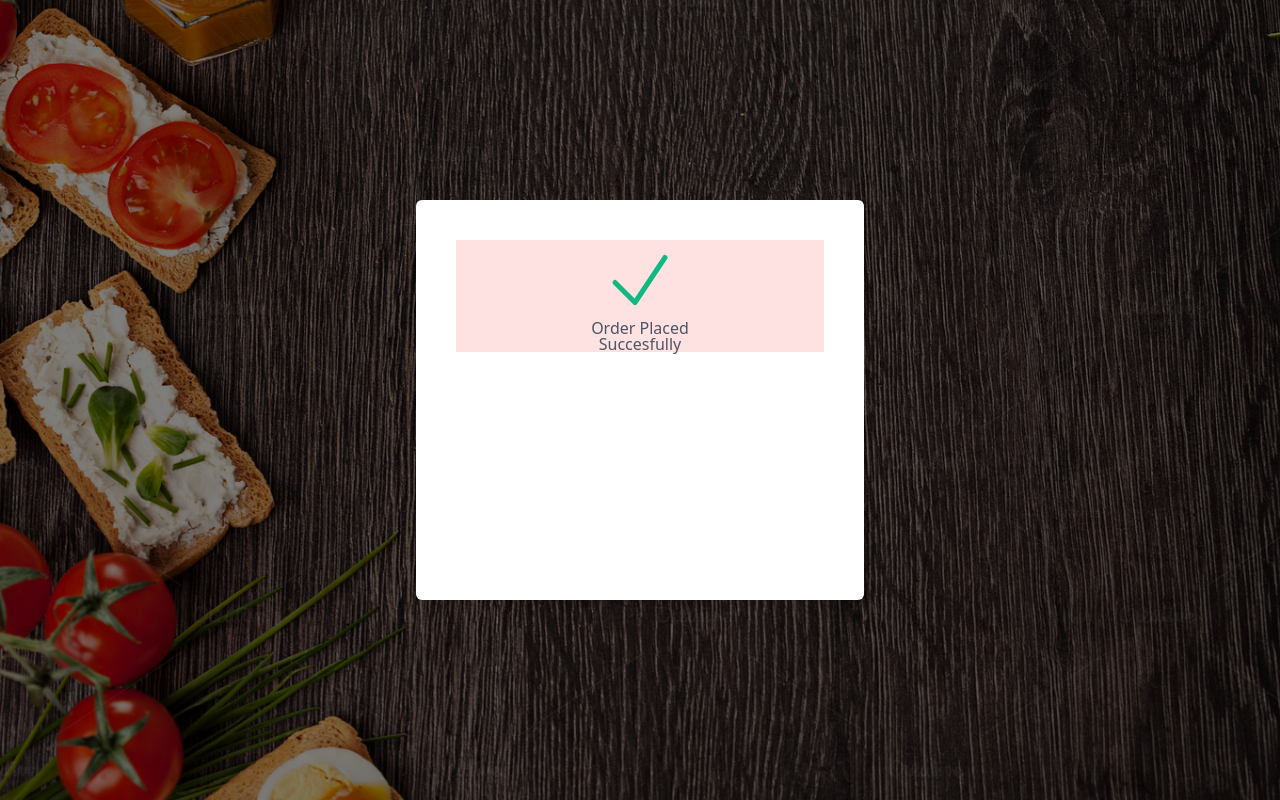
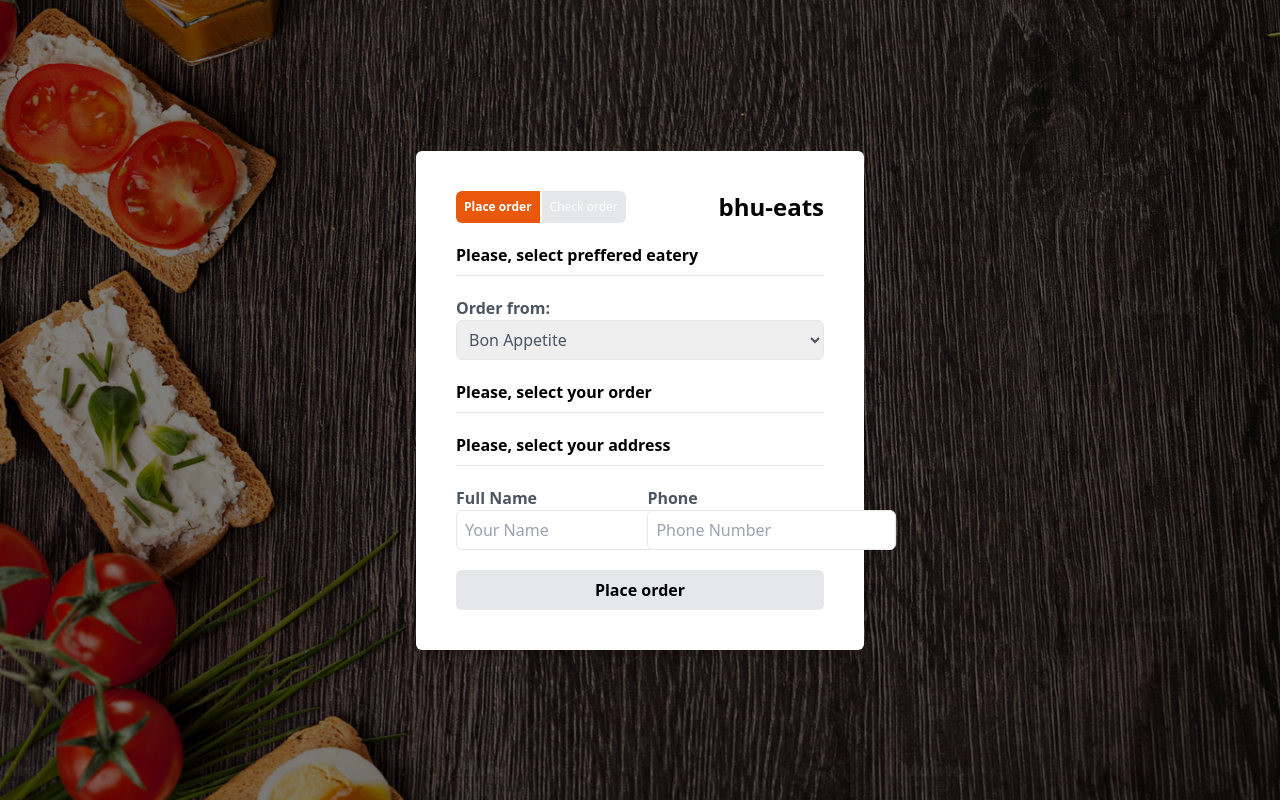
Before and after one commit to Daniel-16/bhu-eats, a React (Create React App) app in the folder frontend/: page / in a window 1280 px wide. Built offline with nearby package versions, Linux system fonts and the light colour scheme; the HTML template or start-up script is replaced by a standard one.

Commit message:
Before sellers endpoint UI.

```diff
--- a/frontend/package.json
+++ b/frontend/package.json
@@ -6,6 +6,7 @@
     "@testing-library/jest-dom": "^5.16.5",
     "@testing-library/react": "^13.4.0",
     "@testing-library/user-event": "^13.5.0",
+    "axios": "^1.4.0",
     "react": "^18.2.0",
     "react-dom": "^18.2.0",
     "react-router-dom": "^6.13.0",
--- a/frontend/src/routes/Home.js
+++ b/frontend/src/routes/Home.js
@@ -1,6 +1,37 @@
 import { useState } from "react";
+import axios from "axios";
 const Home = () => {
-  const [formState, setformState] = useState("success");
+  const [formState, setformState] = useState("place-order");
+  const [foods, setFoods] = useState([]);
+
+  const eateryIDs = {
+    bonAppetite: "648b0b96603c54fd86f892a1",
+    munchBox: "648b0f5ef4b30e98fce1dd19",
+  };
+
+  const getFoodList = async (e) => {
+    let targetEatery;
+
+    // Set eatery ID
+    if (e.target.value === "ba") {
+      targetEatery = eateryIDs.bonAppetite;
+    } else {
+      targetEatery = eateryIDs.munchBox;
+    }
+
+    // Make request
+    try {
+      const response = await axios({
+        url: `https://bhu-eats-server.onrender.com/getRestFoods/${targetEatery}`,
+        method: "GET",
+      });
+
+      setFoods(response?.data?.foods);
+    } catch (error) {
+      console.log(error);
+    }
+  };
+
   return (
     <div className="home-wrapper relative w-full min-h-full flex flex-col items-center justify-center bg-white lg:py-24">
       <div className="w-full min-h-[50vh] md:w-[50%] lg:w-[35%] md:bg-white md:shadow-lg rounded-md p-10 z-30">
@@ -50,10 +81,12 @@ const Home = () => {
                 <label className="font-semibold text-gray-600">
                   Order from:
                 </label>
-                <select className="w-full border h-10 px-2 rounded-md text-gray-600 ">
-                  <option value="davta">Davta</option>
-                  <option value="ngk">NGK</option>
-                  <option value="omega"></option>
+                <select
+                  className="w-full border h-10 px-2 rounded-md text-gray-600"
+                  onChange={getFoodList}
+                >
+                  <option value="ba">Bon Appetite</option>
+                  <option value="mb">Munch Box</option>
                 </select>
               </div>
 
@@ -62,8 +95,16 @@ const Home = () => {
               </div>
 
               {/* Order */}
+              <div className="flex items-center justify-between">
+                {foods.map((item) => {
+                  return <div>Food</div>;
+                })}
+              </div>
+              <div className="hidden">
                 <div className="form-row mb-5">
-                <label className="font-semibold text-gray-600">Main Dish</label>
+                  <label className="font-semibold text-gray-600">
+                    Main Dish
+                  </label>
                   <select className="w-full border h-10 px-2 rounded-md text-gray-600 ">
                     <option value="rice">Rice</option>
                     <option value="yam">Yam</option>
@@ -91,6 +132,7 @@ const Home = () => {
                     <option value="spagetti">Coke</option>
                     <option value="spagetti">Sprite</option>
                   </select>
+                </div>
               </div>
 
               {/* Delivery */}
@@ -141,7 +183,7 @@ const Home = () => {
           </div>
         )}
 
-        {/* Order ID login */}
+        {/* Order */}
         {formState === "check-order" && (
           <form>
             <input
--- a/frontend/src/tailwindcss/output.css
+++ b/frontend/src/tailwindcss/output.css
@@ -611,8 +611,8 @@ video {
   height: 2.5rem;
 }
 
-.h-5 {
-  height: 1.25rem;
+.h-20 {
+  height: 5rem;
 }
 
 .h-8 {
@@ -623,10 +623,6 @@ video {
   height: 100%;
 }
 
-.h-20 {
-  height: 5rem;
-}
-
 .min-h-\[50vh\] {
   min-height: 50vh;
 }
@@ -635,8 +631,8 @@ video {
   min-height: 100%;
 }
 
-.w-5 {
-  width: 1.25rem;
+.w-20 {
+  width: 5rem;
 }
 
 .w-\[48\%\] {
@@ -645,10 +641,6 @@ video {
 
 .w-full {
   width: 100%;
-}
-
-.w-20 {
-  width: 5rem;
 }
 
 .flex-col {
@@ -717,14 +709,14 @@ video {
   background-color: rgb(234 88 12 / var(--tw-bg-opacity));
 }
 
+.bg-red-100 {
+  --tw-bg-opacity: 1;
+  background-color: rgb(254 226 226 / var(--tw-bg-opacity));
+}
+
 .bg-white {
   --tw-bg-opacity: 1;
   background-color: rgb(255 255 255 / var(--tw-bg-opacity));
-}
-
-.bg-red-100 {
-  --tw-bg-opacity: 1;
-  background-color: rgb(254 226 226 / var(--tw-bg-opacity));
 }
 
 .p-10 {
```
Also changed, not shown: 1 other file (tests, documents, lock files or other folders). Lines whose indentation alone changed are shown as unchanged.
